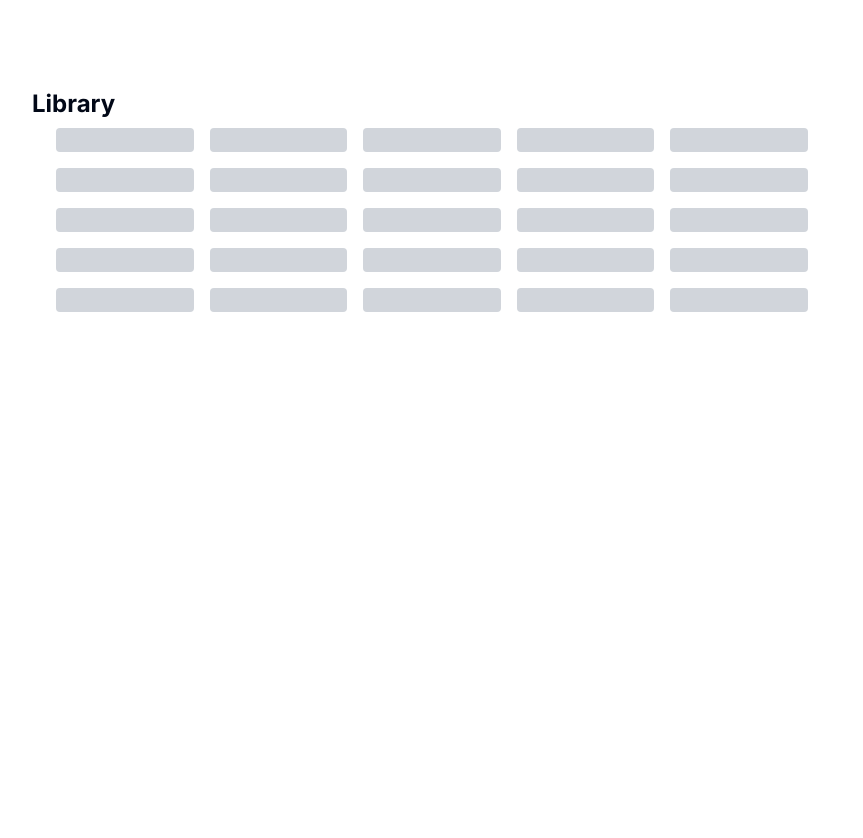
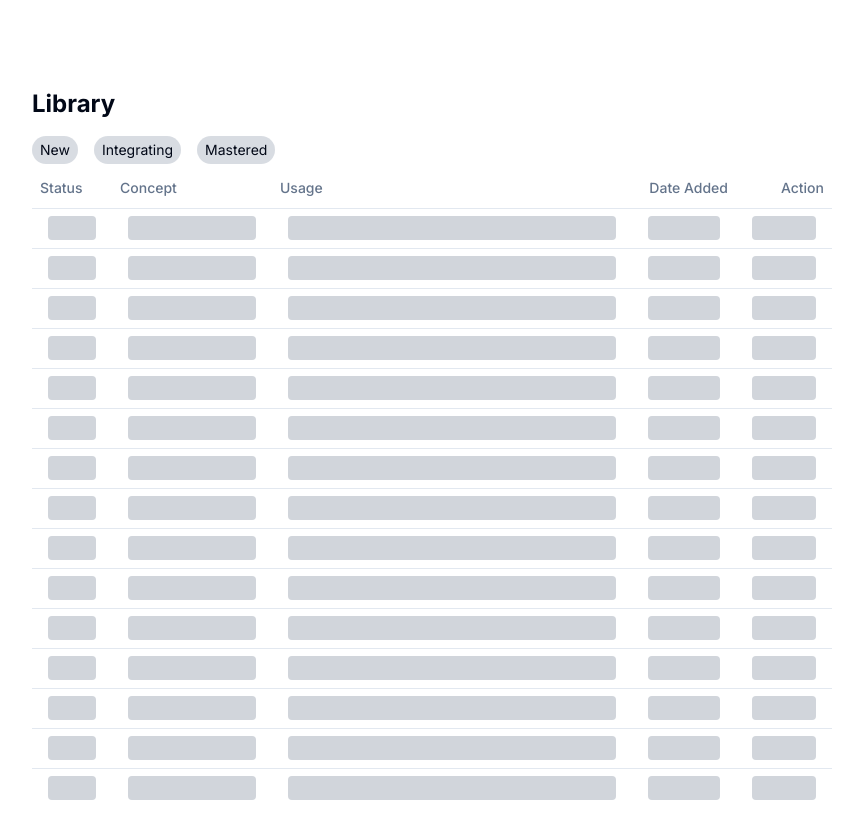
Before and after one commit to CircaLearn/circa-site, a Next.js app: page /library in a window 1280 px wide. Shown: the top 838 px of the page, without its empty margins (208-1071 px from the left). Before the commit the page ends 800 px from the top, so only its background shows below. Built offline with nearby package versions, Linux system fonts and the light colour scheme; no server answers.

Commit message:
matched skeleton table styling

```diff
--- a/src/components/LibraryTable.tsx
+++ b/src/components/LibraryTable.tsx
@@ -1,6 +1,6 @@
 "use client";
 
-import React, { useState } from "react";
+import { useState } from "react";
 import {
   Table,
   TableBody,
--- a/src/components/SkeletonTable.tsx
+++ b/src/components/SkeletonTable.tsx
@@ -1,16 +1,57 @@
+import {
+  Table,
+  TableHeader,
+  TableRow,
+  TableHead,
+  TableBody,
+} from "@/components/ui/table";
+
 export default function SkeletonTable() {
   return (
-    <div className="w-full px-4">
-      {/* make 5 rows */}
-      {[...Array(5)].map((_, index) => (
-        <div key={index} className="flex justify-between py-2">
-          <div className="flex-1 h-6 bg-gray-300 mx-2 rounded shimmer"></div>
-          <div className="flex-1 h-6 bg-gray-300 mx-2 rounded shimmer"></div>
-          <div className="flex-1 h-6 bg-gray-300 mx-2 rounded shimmer"></div>
-          <div className="flex-1 h-6 bg-gray-300 mx-2 rounded shimmer"></div>
-          <div className="flex-1 h-6 bg-gray-300 mx-2 rounded shimmer"></div>
+    <>
+      <div className="flex flex-row gap-4 mt-4 mb-1">
+        <div className="rounded-3xl bg-slate-500 bg-opacity-25 px-2 py-1 text-sm shimmer">
+          New
         </div>
-      ))}
-    </div>
+        <div className="rounded-3xl bg-slate-500 bg-opacity-25 px-2 py-1 text-sm shimmer">
+          Integrating
+        </div>
+        <div className="rounded-3xl bg-slate-500 bg-opacity-25 px-2 py-1 text-sm shimmer">
+          Mastered
+        </div>
+      </div>
+      <Table>
+        <TableHeader>
+          <TableRow>
+            <TableHead className="w-[10%]">Status</TableHead>
+            <TableHead className="w-[20%]">Concept</TableHead>
+            <TableHead className="w-[45%]">Usage</TableHead>
+            <TableHead className="w-[13%] text-right">Date Added</TableHead>
+            <TableHead className="w-[12%] text-right">Action</TableHead>
+          </TableRow>
+        </TableHeader>
+        <TableBody>
+          {[...Array(15)].map((_, index) => (
+            <TableRow key={index}>
+              <TableHead className="w-[10%]">
+                <div className="h-6 bg-gray-300 mx-2 rounded shimmer"></div>
+              </TableHead>
+              <TableHead className="w-[20%]">
+                <div className="h-6 bg-gray-300 mx-2 rounded shimmer"></div>
+              </TableHead>
+              <TableHead className="w-[45%]">
+                <div className="h-6 bg-gray-300 mx-2 rounded shimmer"></div>
+              </TableHead>
+              <TableHead className="w-[13%] text-right">
+                <div className="h-6 bg-gray-300 mx-2 rounded shimmer"></div>
+              </TableHead>
+              <TableHead className="w-[12%] text-right">
+                <div className="h-6 bg-gray-300 mx-2 rounded shimmer"></div>
+              </TableHead>
+            </TableRow>
+          ))}
+        </TableBody>
+      </Table>
+    </>
   );
 }
```
